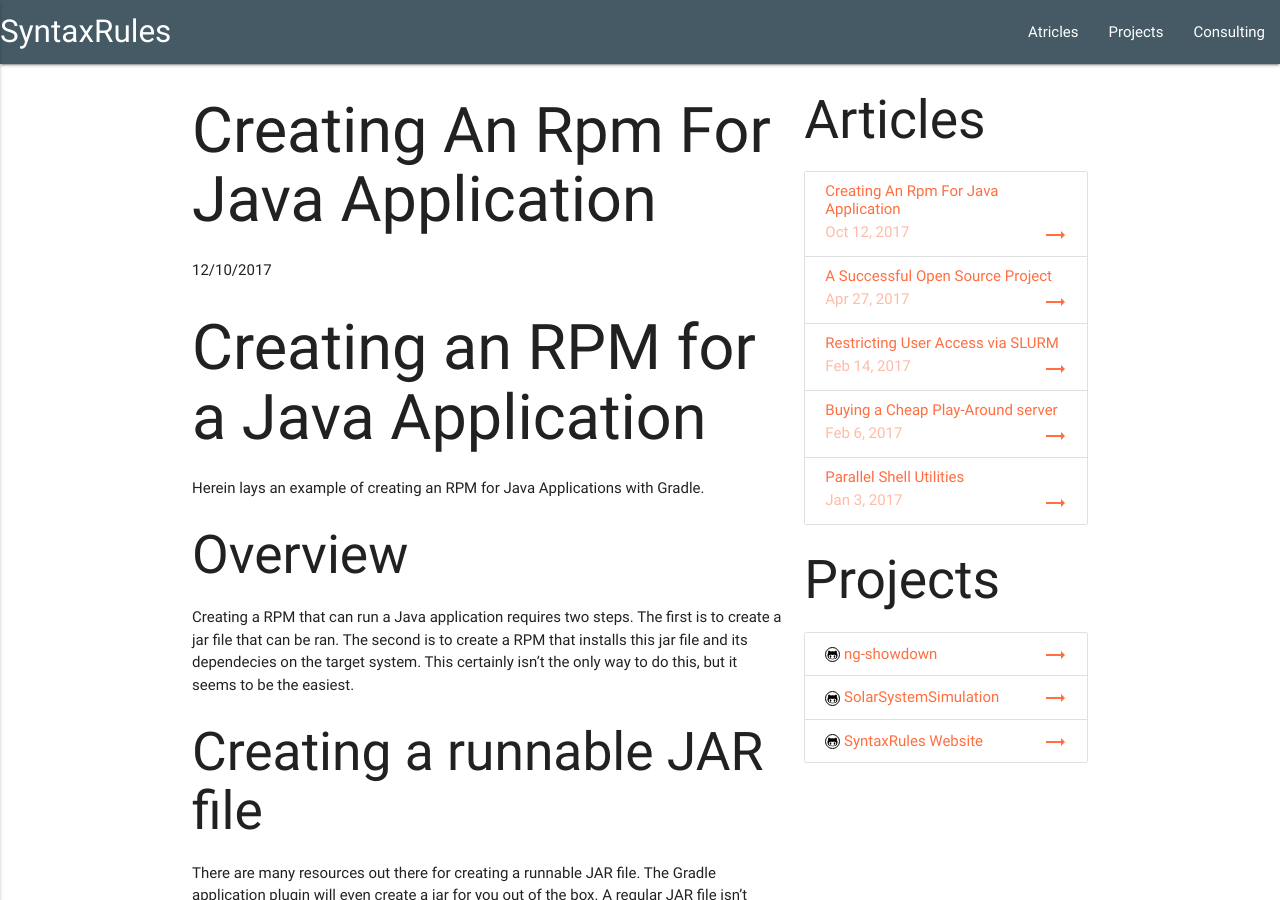
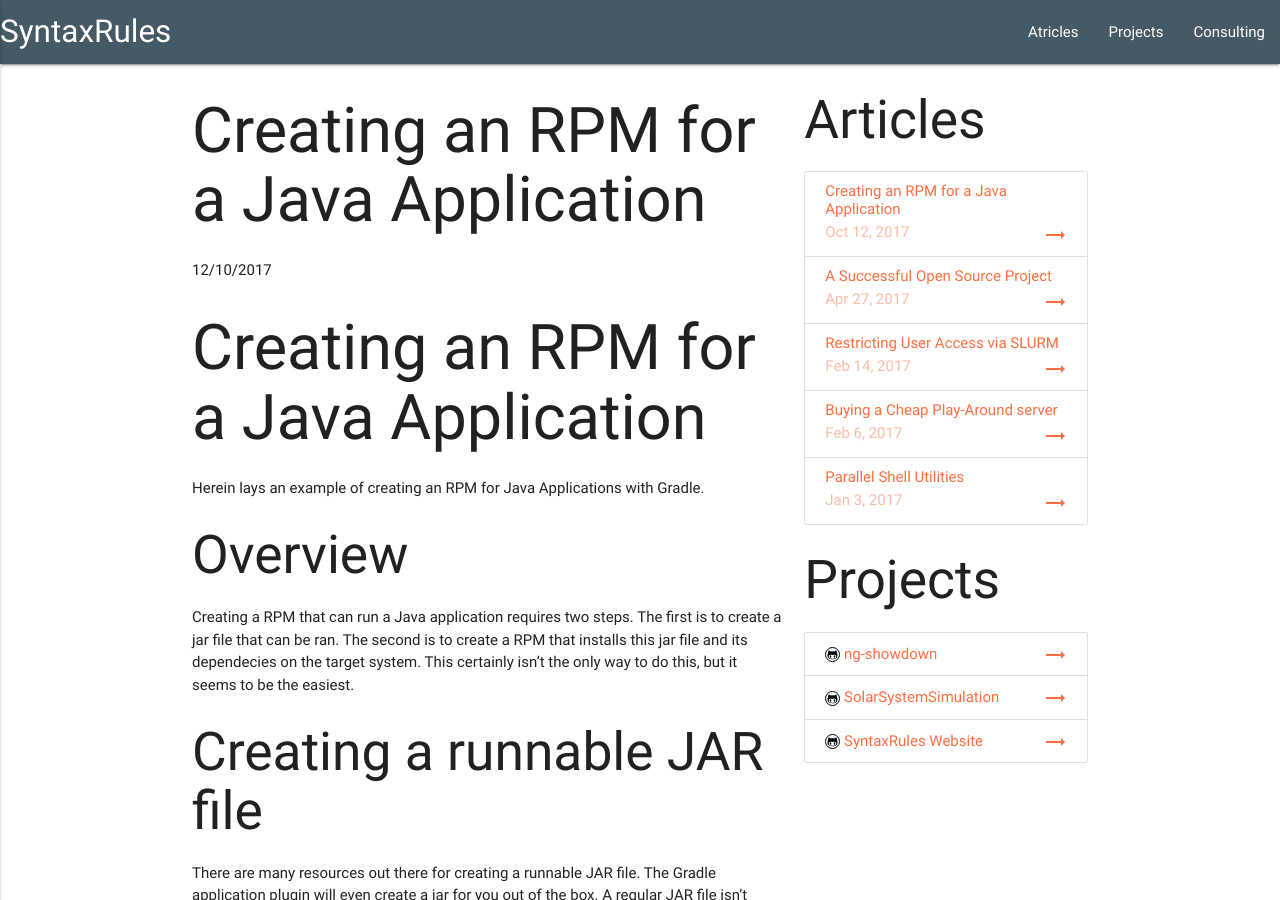
Before and after one commit to SyntaxRules/syntaxrules.github.io, a Jekyll site: the page built from _posts/2017-10-12-Creating-an-rpm-for-java-application.md, in a window 1280 px wide and 900 px high. Built offline with Jekyll 4.4.1, drawn with Linux system fonts in a browser that asks for light colours; nearby versions of some CDN libraries; our own code applies the rules of GitHub Pages for plain Markdown files; part of the change alters nothing that is shown.

```diff
--- a/_posts/2017-10-12-Creating-an-rpm-for-java-application.md
+++ b/_posts/2017-10-12-Creating-an-rpm-for-java-application.md
@@ -1,3 +1,8 @@
+---
+layout: post
+title:  "Creating an RPM for a Java Application"
+tags: software java rpm
+---
 # Creating an RPM for a Java Application
 
 Herein lays an example of creating an RPM for Java Applications with Gradle.
```
